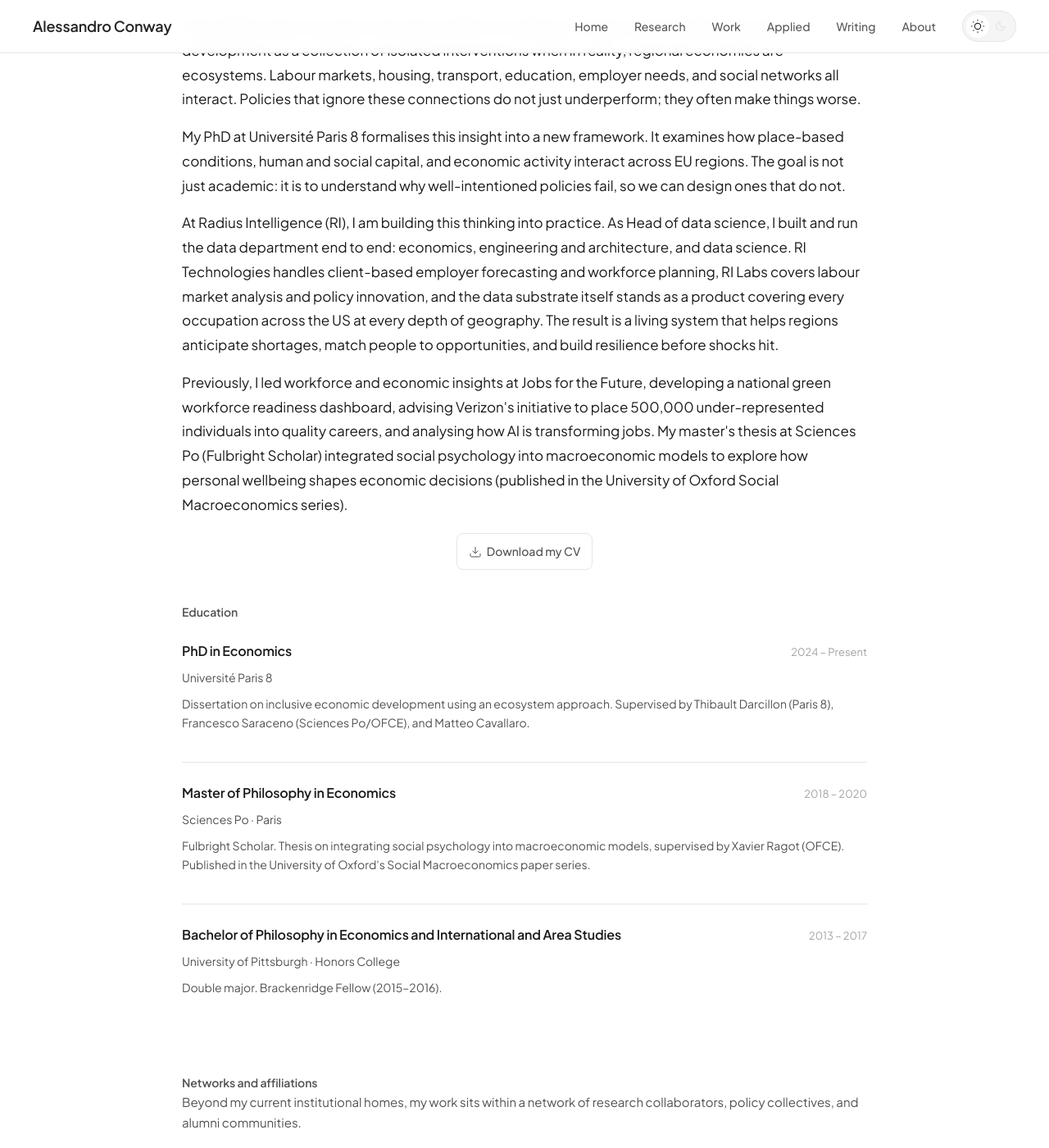
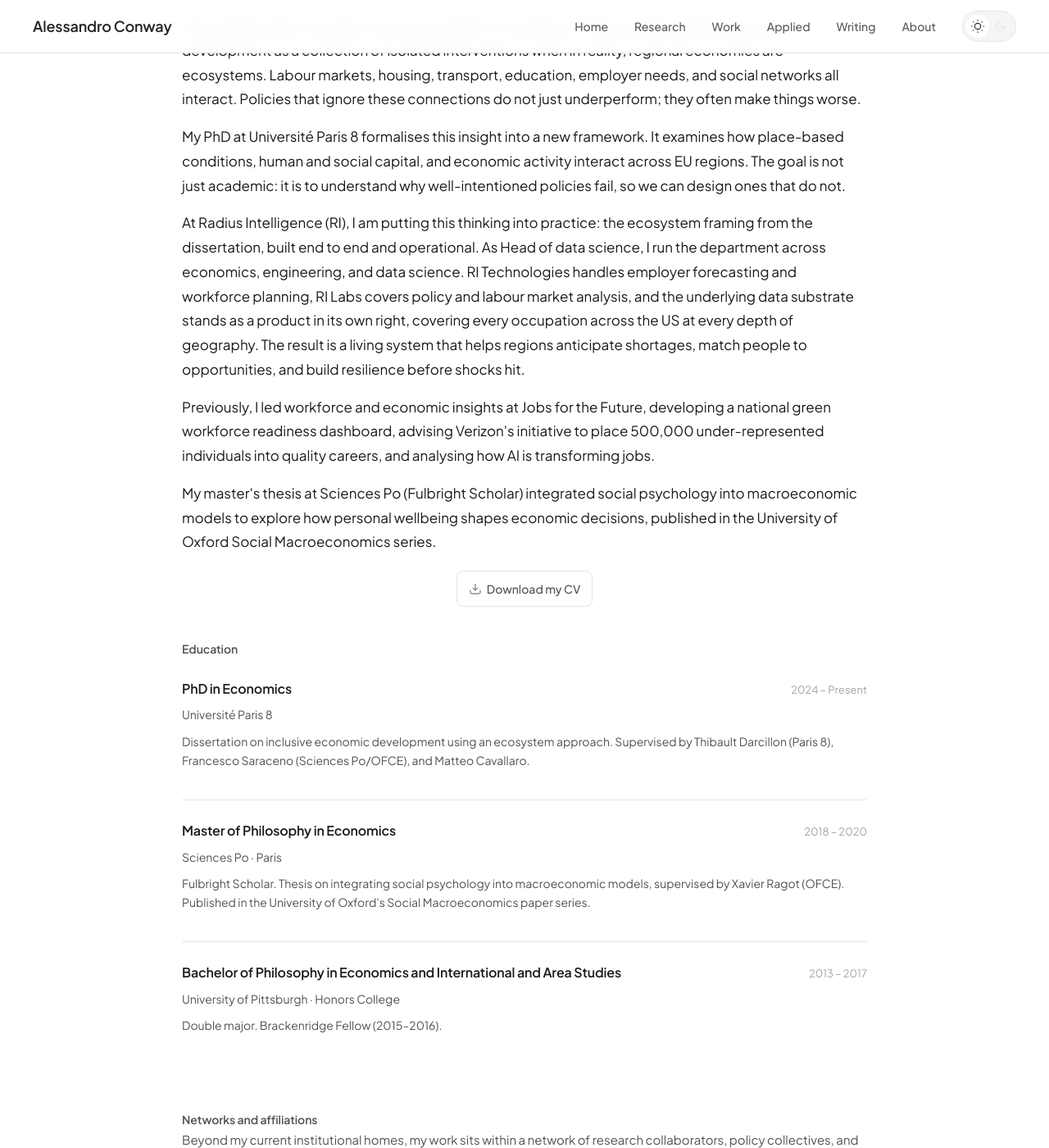
Before and after one commit to conway1521/conway1521.github.io, a Jekyll site: the page built from about.html, in a window 1280 px wide and 1400 px high, scrolled down 292 px. Shown: the whole window at 82% size. Built offline with Jekyll 4.4.1, drawn with Linux system fonts in a browser that asks for light colours; some of the changed text lies outside the part shown.

Commit message:
Polish: tighten home About, split JFF/Sciences Po, group Networks, trim Skills Blueprint, add affiliations-group styles

```diff
--- a/about.html
+++ b/about.html
@@ -11,8 +11,9 @@ title: About
     <p>Regional development policy is not working. Despite decades of investment, inequality persists and the communities most in need are often left further behind. My work asks why and builds what comes next.</p>
     <p>The problem does not seem to be lack of effort or funding. It is that we have treated economic development as a collection of isolated interventions when in reality, regional economies are ecosystems. Labour markets, housing, transport, education, employer needs, and social networks all interact. Policies that ignore these connections do not just underperform; they often make things worse.</p>
     <p>My PhD at Université Paris 8 formalises this insight into a new framework. It examines how place-based conditions, human and social capital, and economic activity interact across EU regions. The goal is not just academic: it is to understand why well-intentioned policies fail, so we can design ones that do not.</p>
-    <p>At Radius Intelligence (RI), I am building this thinking into practice. As Head of data science, I built and run the data department end to end: economics, engineering and architecture, and data science. RI Technologies handles client-based employer forecasting and workforce planning, RI Labs covers labour market analysis and policy innovation, and the data substrate itself stands as a product covering every occupation across the US at every depth of geography. The result is a living system that helps regions anticipate shortages, match people to opportunities, and build resilience before shocks hit.</p>
-    <p>Previously, I led workforce and economic insights at Jobs for the Future, developing a national green workforce readiness dashboard, advising Verizon's initiative to place 500,000 under-represented individuals into quality careers, and analysing how AI is transforming jobs. My master's thesis at Sciences Po (Fulbright Scholar) integrated social psychology into macroeconomic models to explore how personal wellbeing shapes economic decisions (published in the University of Oxford Social Macroeconomics series).</p>
+    <p>At Radius Intelligence (RI), I am putting this thinking into practice: the ecosystem framing from the dissertation, built end to end and operational. As Head of data science, I run the department across economics, engineering, and data science. RI Technologies handles employer forecasting and workforce planning, RI Labs covers policy and labour market analysis, and the underlying data substrate stands as a product in its own right, covering every occupation across the US at every depth of geography. The result is a living system that helps regions anticipate shortages, match people to opportunities, and build resilience before shocks hit.</p>
+    <p>Previously, I led workforce and economic insights at Jobs for the Future, developing a national green workforce readiness dashboard, advising Verizon's initiative to place 500,000 under-represented individuals into quality careers, and analysing how AI is transforming jobs.</p>
+    <p>My master's thesis at Sciences Po (Fulbright Scholar) integrated social psychology into macroeconomic models to explore how personal wellbeing shapes economic decisions, published in the University of Oxford Social Macroeconomics series.</p>
 </section>
 
 <div style="margin-bottom: 40px; text-align: center;">
@@ -56,6 +57,8 @@ title: About
 <section class="section">
     <h2 class="section-title">Networks and affiliations</h2>
     <p style="color: var(--text-secondary); font-size: 15px; line-height: 1.7; margin-bottom: 20px;">Beyond my current institutional homes, my work sits within a network of research collaborators, policy collectives, and alumni communities.</p>
+    <div class="affiliations-group">
+        <h3 class="affiliations-group-title">Research collaborators</h3>
         <ul class="affiliations-list">
             <li>
                 <strong>Banque de France · Stanford University</strong>
@@ -69,10 +72,22 @@ title: About
                 <strong>University of Oxford</strong>
                 <span>Social Macroeconomics Working Paper Series, where my master's thesis was published.</span>
             </li>
+        </ul>
+    </div>
+
+    <div class="affiliations-group">
+        <h3 class="affiliations-group-title">Policy collectives</h3>
+        <ul class="affiliations-list">
             <li>
                 <strong>Global Solutions Initiative</strong>
                 <span>G20 and G7 think-tank collaborative on multidimensional wellbeing and economic policy reform.</span>
             </li>
+        </ul>
+    </div>
+
+    <div class="affiliations-group">
+        <h3 class="affiliations-group-title">Alumni and teaching communities</h3>
+        <ul class="affiliations-list">
             <li>
                 <strong>Jobs for the Future (JFF)</strong>
                 <span>Alumna network and continuing collaboration on workforce, AI, and green-economy research.</span>
@@ -86,6 +101,7 @@ title: About
                 <span>Teaching affiliations through external grading and exchange-programme instruction.</span>
             </li>
         </ul>
+    </div>
 </section>
 
 <section class="section">
--- a/index.html
+++ b/index.html
@@ -35,7 +35,7 @@ title: null
 </section>
 
 <section class="about">
-    <p>I study how labour markets function and fail, with a focus on workforce dynamics and regional economic development. My research combines macroeconomic modelling, economic geography, and inequality to inform policy decisions. At Radius Intelligence (RI), I built and run the data department. The platform reconciles the full set of labour market inputs into one occupational backbone, covering every occupation across the US at every depth of geography. RI Technologies handles client-based employer forecasting and workforce planning, RI Labs covers labour market analysis and policy innovation, and the data substrate itself stands as a product.</p>
+    <p>I study how labour markets function and fail, with a focus on workforce dynamics and regional economic development. My research combines macroeconomic modelling, economic geography, and inequality to inform policy decisions. At Radius Intelligence (RI), I built and run the data department end to end, taking the ecosystem framing from the dissertation into practice.</p>
     <p>My PhD develops a novel framework conceptualising regional economies as ecosystems where economic, social, and place-based factors interact in ways traditional models miss. This work bridges modern academic pursuits with the experience from field practitioners.</p>
     <p><strong>Interests:</strong> future of work; local and regional economic development; wellbeing</p>
 </section>
--- a/research.html
+++ b/research.html
@@ -83,7 +83,7 @@ title: Research
             <span class="paper-venue">Companion to the Skills Blueprint product line at Radius Intelligence</span>
         </div>
         <h3 class="paper-title">Measuring labour market resilience and AI exposure: a calibrated task-skill framework</h3>
-        <p class="paper-abstract">Reframes the labour market at the task level: tasks are where supply meets demand, with capital (AI included) substituting for labour at the task level. A nested CES production function spans industry output, task composition, the labour and capital aggregation that produces each task, and the skills aggregation that makes up labour. The same engine reads top-down (industry shock to tasks to labour to skills) and bottom-up (skills to roles to tasks to output). Resilience emerges as a measurable economic quantity: a skill is exposed if it is heavily used in tasks that are large in output and becoming more capital-intensive. Every parameter is calibrated rather than estimated, traced to accepted sources in the task and skills literature (Autor-Levy-Murnane 2003, Acemoglu-Autor 2011, Acemoglu-Restrepo, Sato 1967, Arrow-Chenery-Minhas-Solow 1961, Card 2009, Alabdulkareem et al. 2018, Moro et al. 2021). The paper operationalises what the literature agrees on rather than contesting it.</p>
+        <p class="paper-abstract">Reframes the labour market at the task level: tasks are where supply meets demand, with capital (AI included) substituting for labour. A nested CES production function spans industry output, task composition, labour and capital aggregation, and the skills aggregation that makes up labour. The same engine reads top-down (industry shock to tasks to labour to skills) and bottom-up (skills to roles to tasks to output). Resilience emerges as a measurable quantity: a skill is exposed when it is heavily used in tasks that are large in output and becoming more capital-intensive. Every parameter is calibrated to accepted sources in the task and skills literature rather than re-estimated; the paper operationalises what the literature agrees on rather than contesting it.</p>
     </article>
 </section>
 
```
Lines whose indentation alone changed are shown as unchanged.
